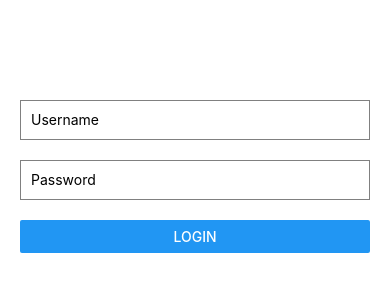
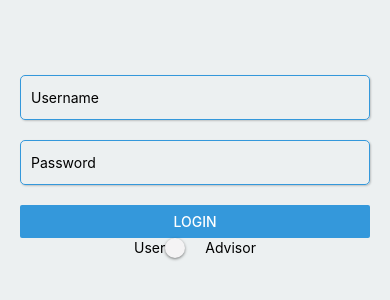
Before and after one commit to ankithkanderi24/ExploreLocally, a React Native app in the folder Frontend/: screen / in a window 390 px wide. Shown: the part 246-546 px from the top of the page. Built offline with nearby package versions, Linux system fonts and the light colour scheme.

Commit message:
Improved Lock Screen design, beginning of connections

```diff
--- a/Frontend/loginScreen.js
+++ b/Frontend/loginScreen.js
@@ -1,12 +1,29 @@
 import React, { useState } from 'react';
-import { View, TextInput, Button, StyleSheet } from 'react-native';
+import { View, TextInput, Button, StyleSheet, Switch, Text, Alert } from 'react-native';
 
 const LoginScreen = ({ onLogin }) => {
   const [username, setUsername] = useState('');
   const [password, setPassword] = useState('');
+  const [isAdvisor, setIsAdvisor] = useState(false);  // State to keep track of toggle
 
   const handleLogin = () => {
-    onLogin(username);  // Pass the username back to the App component
+    const userType = isAdvisor ? 'advisors' : 'users';  // Determine user type based on toggle state
+    fetch(`http://127.0.0.1:5000/${userType}/verify/${username}/${password}`, {
+        method: 'GET',
+        headers: {
+            'Accept': 'application/json',
+            'Content-Type': 'application/json'
+        },
+    })
+    .then(response => response.json())
+    .then(data => {
+        if (data.message === 'User exists and password is correct') {
+            onLogin(username);  // Pass the username back to the App component
+        } else {
+            Alert.alert('Login Failed', 'Incorrect username or password');
+        }
+    })
+    .catch(error => console.error(error));
   };
 
   return (
@@ -24,7 +41,18 @@ const LoginScreen = ({ onLogin }) => {
         secureTextEntry
         style={styles.input}
       />
-      <Button title="Login" onPress={handleLogin} />
+      <Button title="Login" onPress={handleLogin} color="#3498db" />
+      <View style={styles.toggleContainer}>
+        <Text>User</Text>
+        <Switch
+          trackColor={{ false: "#ecf0f1", true: "#2ecc71" }}
+          thumbColor={isAdvisor ? "#f5dd4b" : "#f4f3f4"}
+          ios_backgroundColor="#3e3e3e"
+          onValueChange={() => setIsAdvisor(previousState => !previousState)}
+          value={isAdvisor}
+        />
+        <Text>Advisor</Text>
+      </View>
     </View>
   );
 };
@@ -34,14 +62,27 @@ const styles = StyleSheet.create({
     flex: 1,
     justifyContent: 'center',
     padding: 20,
+    backgroundColor: '#ecf0f1',  // Light gray background for contrast
+  },
+  toggleContainer: {
+    flexDirection: 'row',
+    justifyContent: 'center',
+    alignItems: 'center',
+    marginBottom: 20,
   },
   input: {
-    height: 40,
-    borderColor: 'gray',
+    height: 45,
+    borderRadius: 5,  // Rounded corners
+    borderColor: '#3498db',  // Primary color for the border
     borderWidth: 1,
     marginBottom: 20,
     paddingLeft: 10,
-  },
+    elevation: 3,  // Shadow for Android
+    shadowOffset: { width: 1, height: 1 },  // Shadow for iOS
+    shadowColor: "#000",
+    shadowOpacity: 0.2,
+    shadowRadius: 2,
+  }
 });
 
 export default LoginScreen;
```
